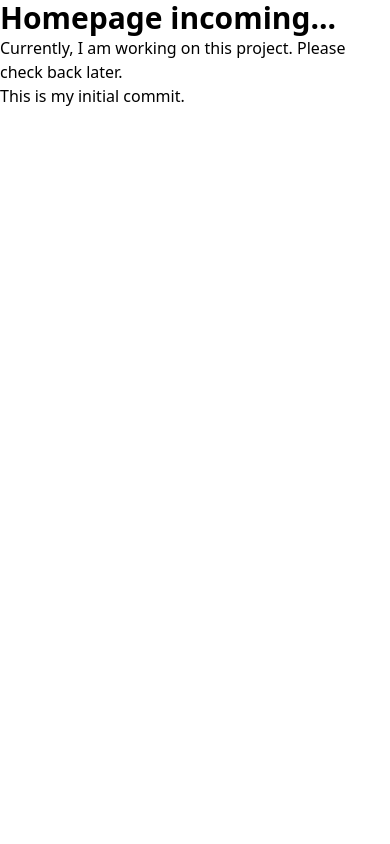
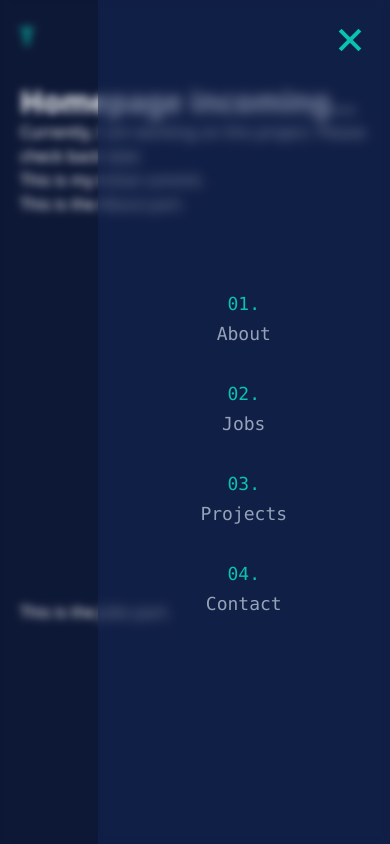
Before and after one commit to tayfunceylan/portfolio, a SvelteKit app: page / in a window 390 px wide. Shown: the top 844 px of the page. Built offline with nearby package versions, Linux system fonts and the light colour scheme.

Commit message:
- navbar finished - added custom colors

```diff
--- a/src/app.html
+++ b/src/app.html
@@ -1,12 +1,15 @@
 <!doctype html>
-<html lang="en">
+<html lang="en" class="scroll-smooth">
 	<head>
 		<meta charset="utf-8" />
 		<link rel="icon" href="%sveltekit.assets%/favicon.png" />
 		<meta name="viewport" content="width=device-width, initial-scale=1" />
 		%sveltekit.head%
 	</head>
-	<body data-sveltekit-preload-data="hover">
+	<body
+		data-sveltekit-preload-data="hover"
+		class="mx-auto max-w-screen-xl bg-blue-zodiac-800 p-5 text-white"
+	>
 		<div style="display: contents">%sveltekit.body%</div>
 	</body>
 </html>
--- /dev/null
+++ b/src/lib/svg/Logo.svelte
@@ -0,0 +1,23 @@
+<svg id="logo" xmlns="http://www.w3.org/2000/svg" role="img" viewBox="0 0 84 96">
+	<title>Logo</title>
+	<g transform="translate(-8.000000, -2.000000)">
+		<g transform="translate(11.000000, 5.000000)">
+			<path
+				d="M42.0031 28.1242V66H34.8753V28.1242H42.0031ZM53.7612 28.1242V33.7691H23.2473V28.1242H53.7612Z"
+				fill="currentColor"
+			/>
+			<polygon
+				id="Shape"
+				stroke="currentColor"
+				stroke-width="5"
+				stroke-linecap="round"
+				stroke-linejoin="round"
+				points="39 0 0 22 0 67 39 90 78 68 78 23"
+			/>
+			<path
+				d="M42.0031 28.1242V66H34.8753V28.1242H42.0031ZM53.7612 28.1242V33.7691H23.2473V28.1242H53.7612Z"
+				fill="currentColor"
+			/>
+		</g>
+	</g>
+</svg>
--- a/src/routes/+page.svelte
+++ b/src/routes/+page.svelte
@@ -1,5 +1,16 @@
+<script>
+	import Navbar from './Navbar.svelte';
+</script>
+
+<Navbar />
 <div class="text-3xl font-bold">Homepage incoming...</div>
 <p>
 	Currently, I am working on this project. Please check back later. <br />
 	This is my initial commit.
 </p>
+<div class="space-y-96">
+	<p id="about">This is the About part.</p>
+	<p id="jobs">This is the Jobs part.</p>
+	<p id="projects">This is the Projects part.</p>
+	<p id="contact">This is the Contact part.</p>
+</div>
--- /dev/null
+++ b/src/routes/Navbar.svelte
@@ -0,0 +1,81 @@
+<script lang="ts">
+	import Logo from '$lib/svg/Logo.svelte';
+
+	let open = true;
+	const toggle = () => (open = !open);
+	const sections = ['About', 'Jobs', 'Projects', 'Contact'];
+</script>
+
+<nav class="h-16">
+	<div class="mx-auto flex justify-between">
+		<a href="/" class="text-2xl font-semibold text-mint-tulip-500">T</a>
+		<label class="peer relative size-10 text-mint-tulip-500 md:hidden">
+			<div class="absolute left-1/2 top-1/2">
+				<input type="checkbox" class="peer hidden" bind:checked={open} />
+				<span
+					class="absolute z-20 h-1 w-7 -translate-x-[calc(50%+7px)] -translate-y-[calc(50%+10px)] scale-x-150 bg-current transition duration-500 ease-in
+						peer-checked:-translate-x-1/2 peer-checked:-translate-y-1/2
+						peer-checked:rotate-[405deg]
+						peer-checked:scale-100
+					"
+				></span>
+				<span
+					class="absolute z-20 h-1 w-7 -translate-x-1/2 -translate-y-1/2 bg-current transition duration-500 ease-in
+						peer-checked:opacity-0
+					"
+				></span>
+				<span
+					class="absolute z-20 h-1 w-7 -translate-x-[calc(50%-7px)] -translate-y-[calc(50%-10px)] scale-x-50 bg-current transition duration-500 ease-in
+						peer-checked:-translate-x-1/2 peer-checked:-translate-y-1/2
+						peer-checked:rotate-[315deg]
+						peer-checked:scale-100
+					"
+				></span>
+			</div>
+		</label>
+		<div
+			class="fixed left-0 top-0 h-screen w-screen peer-has-[:checked]:backdrop-blur-sm
+		"
+		></div>
+		<div
+			class="pointer-events-none fixed right-0 top-0 flex h-full w-9/12 max-w-96 translate-x-96 flex-col items-center justify-center bg-blue-zodiac-700 pt-16 backdrop-blur-sm transition duration-500
+				ease-out peer-has-[:checked]:translate-x-0 peer-has-[:checked]:bg-blue-zodiac-700/50 md:!translate-x-96
+			"
+		>
+			{#each sections as section, i}
+				<a
+					href="#{section.toLowerCase()}"
+					class="group pointer-events-auto space-y-0.5 py-4"
+					onclick={toggle}
+				>
+					<div class="text-center font-mono text-lg text-mint-tulip-500">
+						{(i + 1).toString().padStart(2, '0')}.
+					</div>
+					<div
+						class="text-center font-mono text-lg text-slate-400 transition duration-300 group-hover:text-mint-tulip-500"
+					>
+						{section}
+					</div>
+				</a>
+			{/each}
+		</div>
+		<div class="hidden w-full md:flex md:w-auto">
+			{#each sections as section, i}
+				<a
+					href="#{section.toLowerCase()}"
+					class="group pointer-events-auto flex items-center space-x-1 px-3"
+					onclick={toggle}
+				>
+					<div class="text-center font-mono text-sm text-mint-tulip-500">
+						{(i + 1).toString().padStart(2, '0')}.
+					</div>
+					<div
+						class="text-center font-mono text-sm text-slate-300 transition duration-300 group-hover:text-mint-tulip-500"
+					>
+						{section}
+					</div>
+				</a>
+			{/each}
+		</div>
+	</div>
+</nav>
--- a/tailwind.config.js
+++ b/tailwind.config.js
@@ -1,8 +1,37 @@
 /** @type {import('tailwindcss').Config} */
 export default {
-  content: ['./src/**/*.{html,js,svelte,ts}'],
-  theme: {
-    extend: {},
-  },
-  plugins: [],
-}
+	content: ['./src/**/*.{html,js,svelte,ts}'],
+	theme: {
+		extend: {
+			colors: {
+				'mint-tulip': {
+					50: '#effefa',
+					100: '#c8fef3',
+					200: '#93fce9',
+					300: '#55f3db',
+					400: '#22dfc9',
+					500: '#09c3b0',
+					600: '#049d90',
+					700: '#087d75',
+					800: '#0c635e',
+					900: '#0f524e',
+					950: '#013231'
+				},
+				'blue-zodiac': {
+					50: '#91A7E4',
+					100: '#809AE0',
+					200: '#5F80D9',
+					300: '#3E66D1',
+					400: '#2D52BA',
+					500: '#254499',
+					600: '#1D3578',
+					700: '#152757',
+					800: '#0D1836',
+					900: '#050915',
+					950: '#010205'
+				}
+			}
+		}
+	},
+	plugins: []
+};
```
Also changed, not shown: 23 other files (tests, documents, lock files or other folders).
